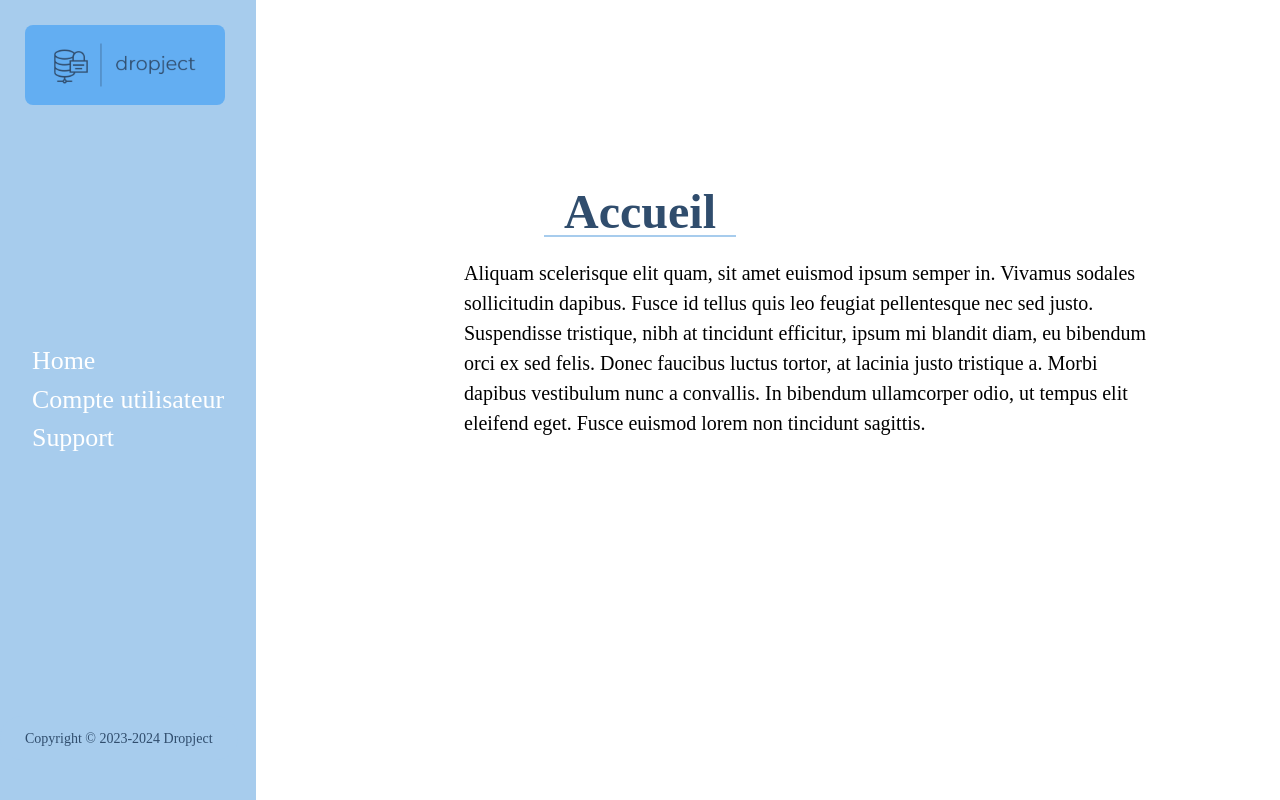
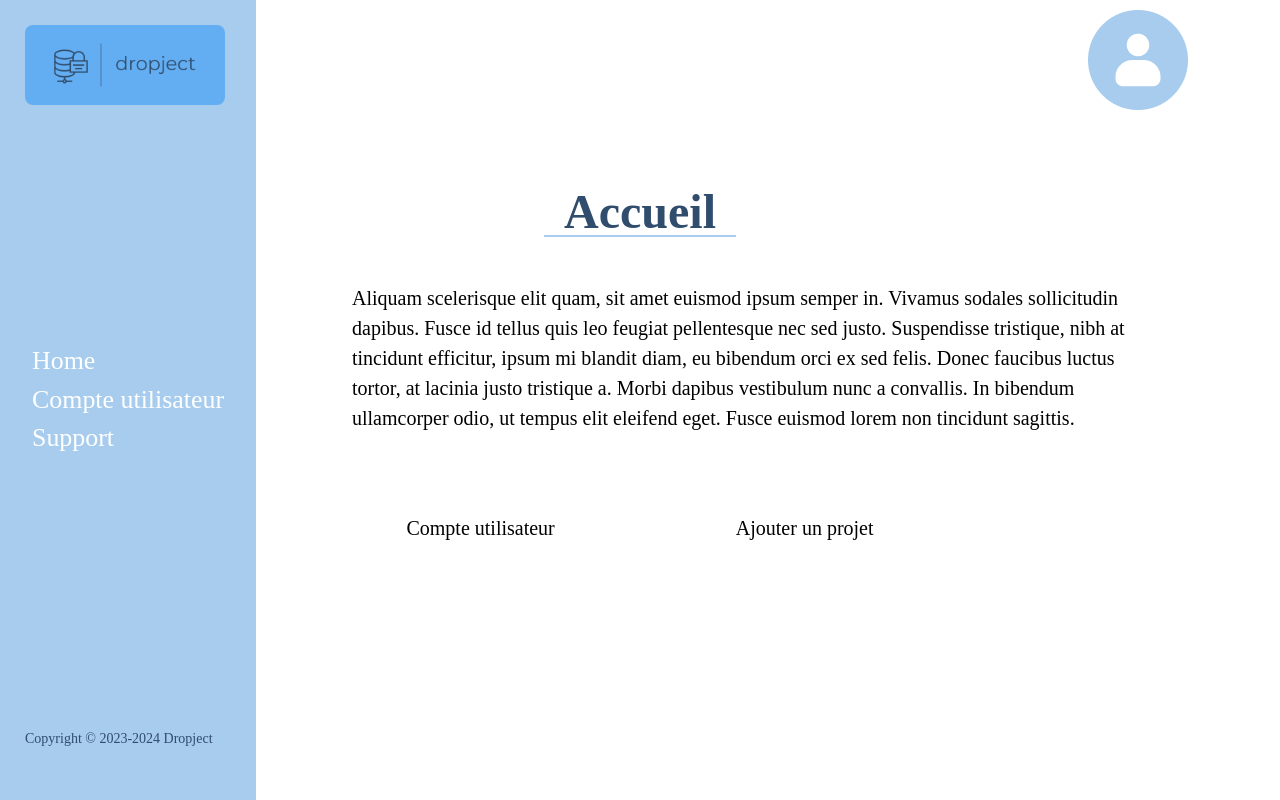
Before and after one commit to BLIZERTO/Projet_Cloud, a React (Create React App) app in the folder frontend/: page /bo in a window 1280 px wide. Built offline with nearby package versions, Linux system fonts and the light colour scheme.

Commit message:
page bo terminé + avatar

```diff
--- a/frontend/src/index.css
+++ b/frontend/src/index.css
@@ -156,7 +156,22 @@ body {
 .presentation {
     font-family: theme('fontFamily.mts');
     font-size: theme('fontSize.lg');
-    padding-top: 10px;
-    padding-left: 29rem;
+    padding-top: 35px;
+    padding-left: 22rem;
     padding-right: 117px;
 }
+a + a {
+	margin-left: 181px;
+}
+.buttons {
+	display: flex;
+	justify-content: center;
+	font-family: theme('fontFamily.mts');
+    font-size: theme('fontSize.lg');
+	margin-top: 80px;
+}
+.avatar {
+	position: absolute;
+	top: 10px;
+	right: 92px;
+}
--- a/frontend/src/pages/BO.tsx
+++ b/frontend/src/pages/BO.tsx
@@ -5,21 +5,31 @@ import { displayPartsToString } from 'typescript';
 import Navigation from '../components/Navigation';
 // import MyForm from "../components/Form";
 import Footer from '../components/Footer';
+import { Link } from 'react-router-dom';
 
 const BO = () => {
     return (
         <div>
             <Navigation></Navigation>
+            <div className='avatar'>
+                <img src="./assets/Ellipse_2avatar.png" alt="Logo" />
+            </div>
             <div>
                 <h1 className='titre'><b>Accueil</b></h1>
             </div>
             <div className='flex flex-row presentation'>
-                <div className='flex flex-col'>
+                <div className='flex flex-col content'>
                 Aliquam scelerisque elit quam, sit amet euismod ipsum semper in. Vivamus sodales sollicitudin dapibus. Fusce id tellus quis leo feugiat pellentesque nec sed justo. Suspendisse tristique, nibh at tincidunt efficitur, ipsum mi blandit diam, eu bibendum orci ex sed felis. Donec faucibus luctus tortor, at lacinia justo tristique a. Morbi dapibus vestibulum nunc a convallis.
                 In bibendum ullamcorper odio, ut tempus elit eleifend eget. Fusce euismod lorem non tincidunt sagittis.
                </div>
             </div>
-            <Footer></Footer>
+            <div className='buttons'>
+                <Link to="/about">Compte utilisateur</Link>
+                <Link to="/about">Ajouter un projet</Link>
+            </div>
+            <footer>
+                <Footer></Footer>
+            </footer>
         </div>
 
     );
```
Also changed, not shown: frontend/public/assets/Ellipse_2avatar.png (added).
